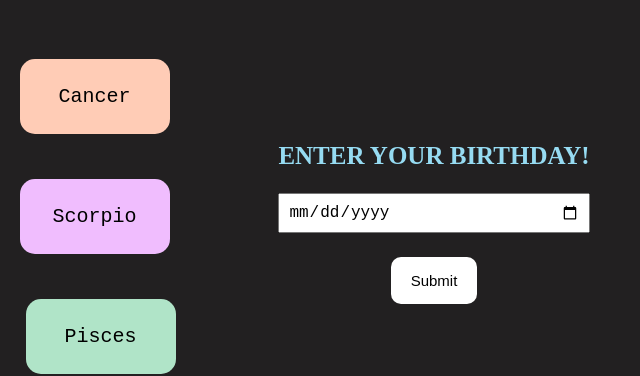
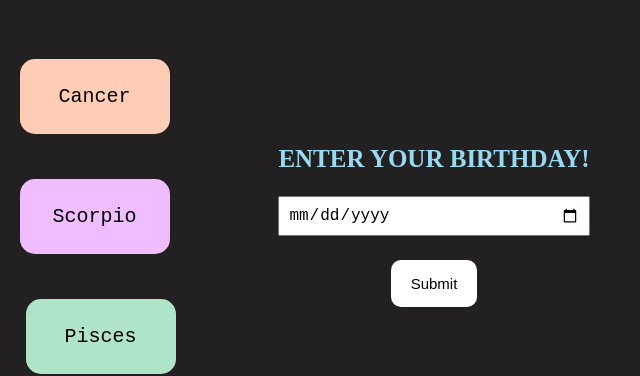
Before and after one commit to Omishac/IDM231-oc86, a plain HTML site: page IDM 231/index.html in a window 1280 px wide. Shown: the part 192-568 px from the top of the page, 640-1280 px from the left. Drawn offline with Linux system fonts and the light colour scheme.

Commit message:
Add files via upload

```diff
--- a/IDM 231/style.css/style.css
+++ b/IDM 231/style.css/style.css
@@ -131,7 +131,7 @@ form {
   display: flex;
   flex-direction: column;
   align-items: center;
-  margin-top: -40px;
+  margin-bottom: 35px;
 }
 
 .control {
```
